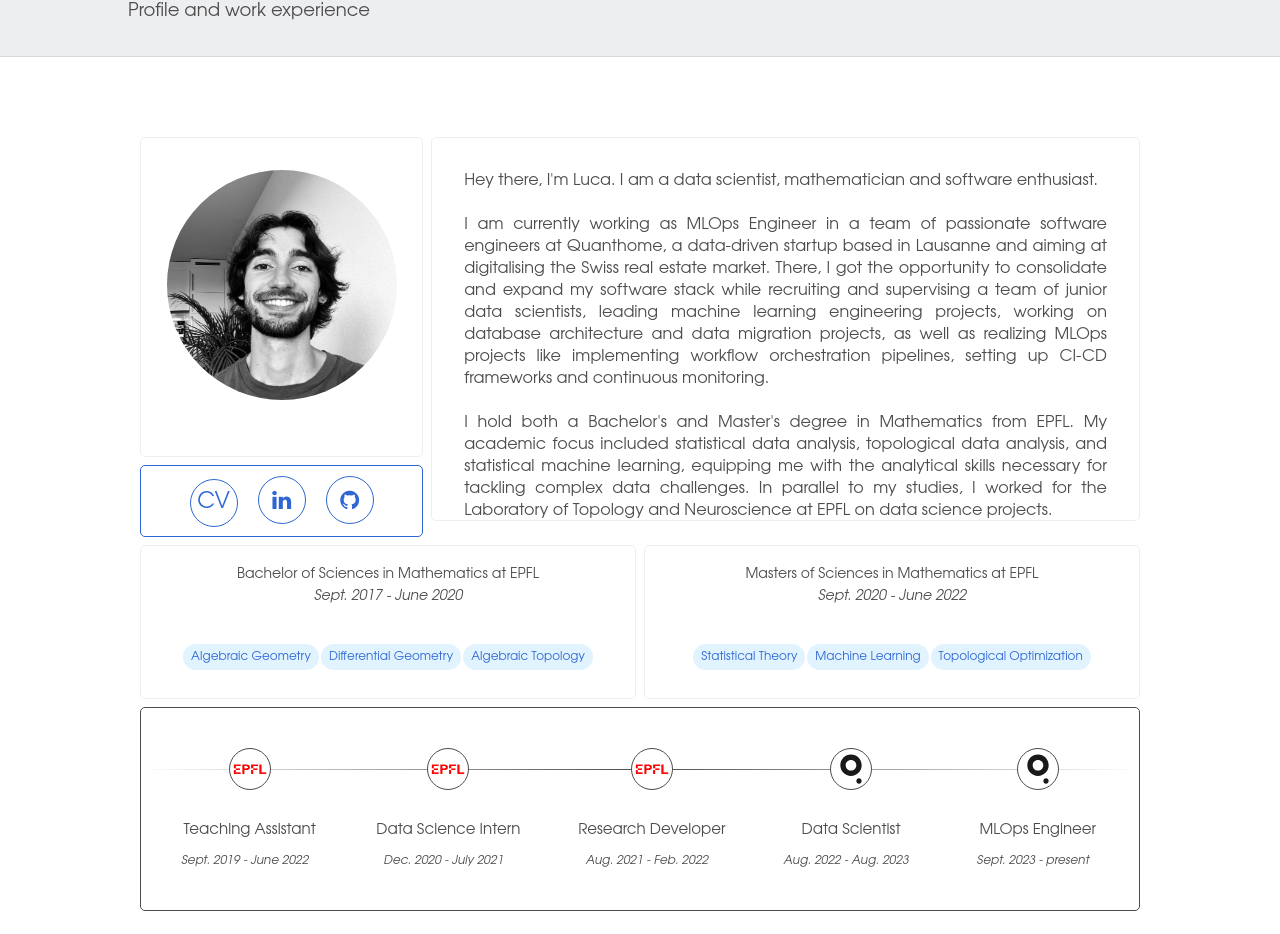
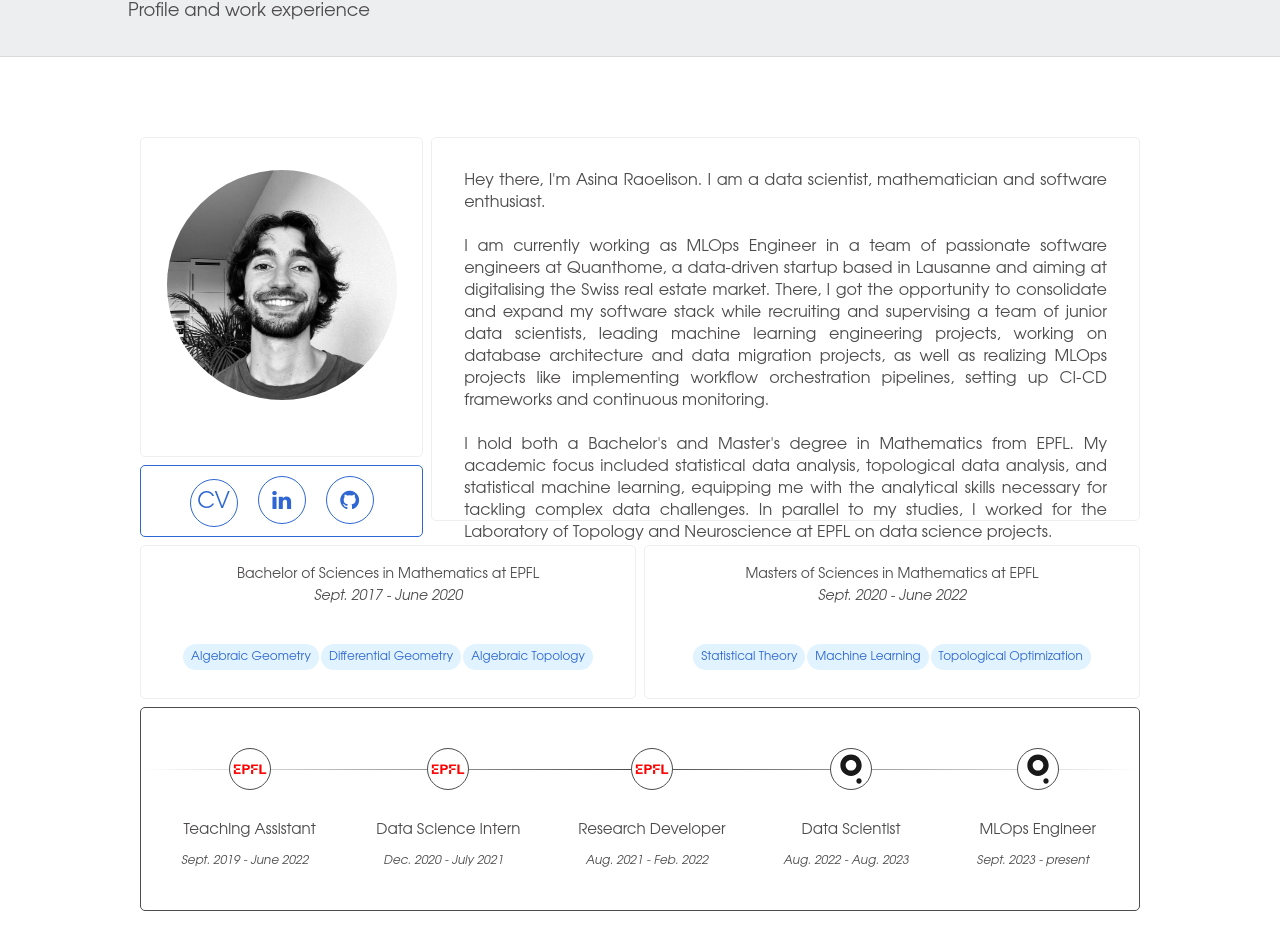
Before and after one commit to AsinaRaoelison/Asina_Raoelison.github.io, a React (Vite) app: page / in a window 1280 px wide. Shown: the part 1012-1946 px from the top of the page. Built offline with nearby package versions, Linux system fonts and the light colour scheme; the HTML template or start-up script is replaced by a standard one.

Commit message:
Update AboutHead.tsx

```diff
--- a/src/components/AboutHead.tsx
+++ b/src/components/AboutHead.tsx
@@ -63,7 +63,7 @@ function AboutHead() {
         </div>
 
         <p className="about-description">
-          Hey there, I'm Luca. I am a data scientist, mathematician and software enthusiast.
+          Hey there, I'm Asina Raoelison. I am a data scientist, mathematician and software enthusiast.
           <br></br>
           <br></br>
           I am currently working as MLOps Engineer in a team of passionate software engineers at Quanthome, a data-driven startup based in Lausanne and aiming at digitalising the Swiss real estate market. There, I got the opportunity to consolidate and expand my software stack while recruiting and supervising a team of junior data scientists,
```
